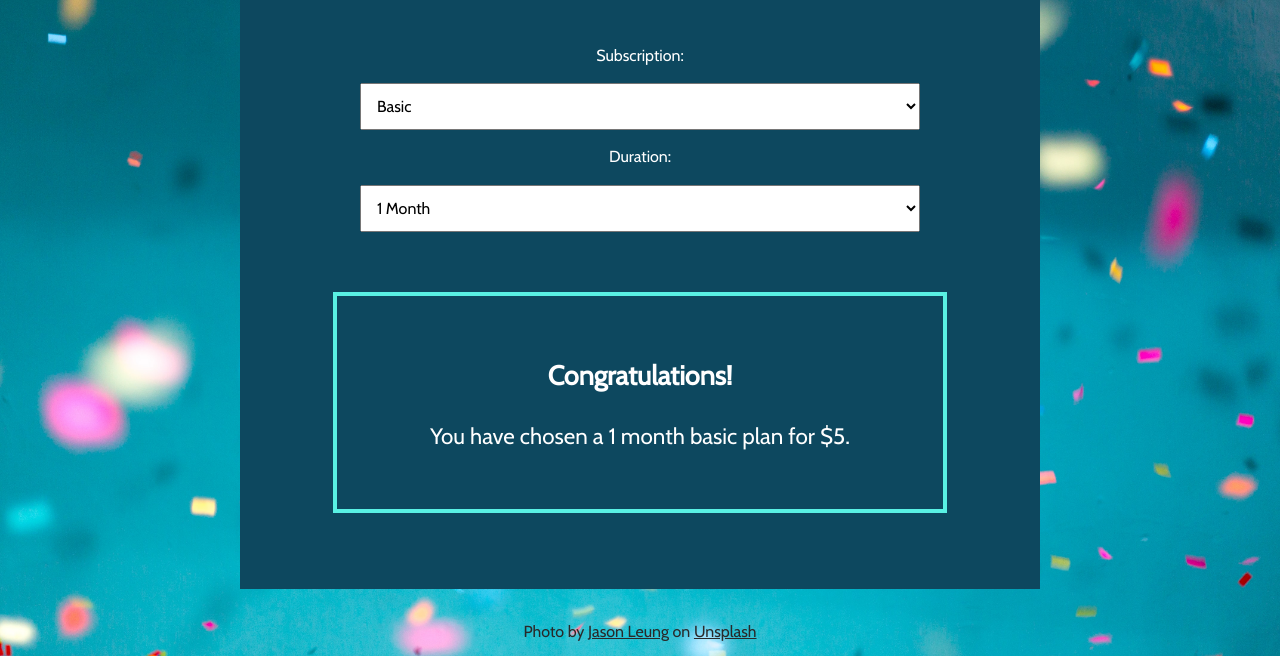
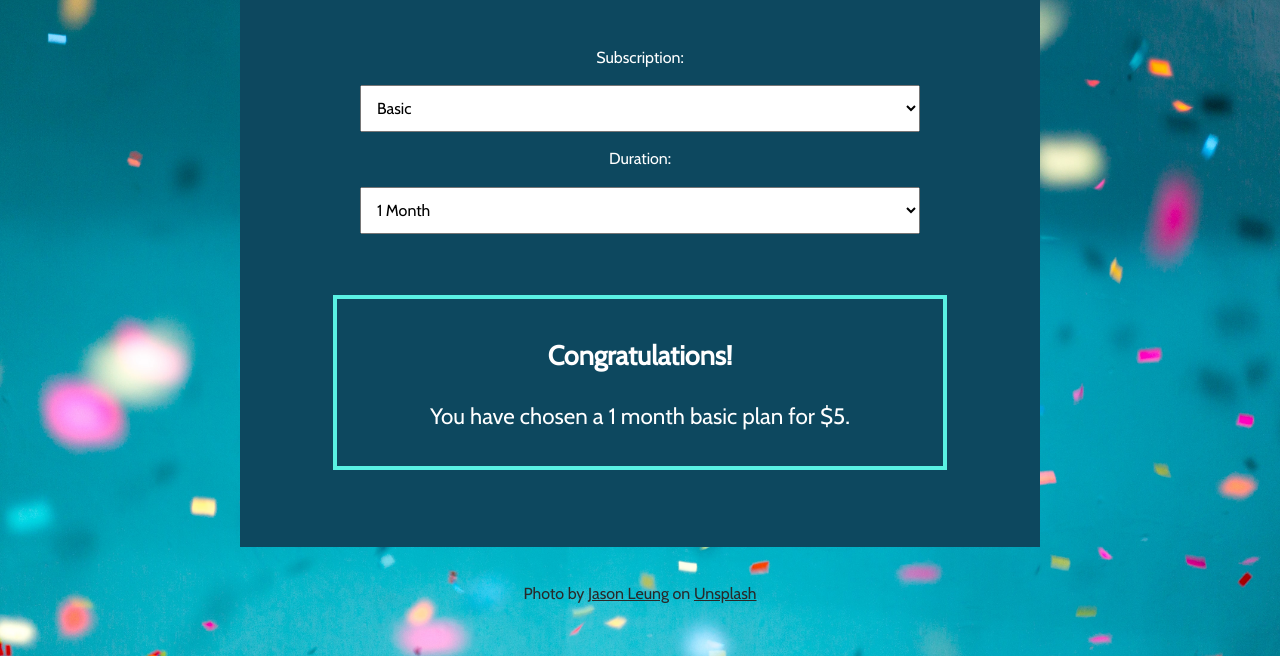
Before and after one commit to RobertSchusterFrontEndWebDeveloper/subscription-calculator, a website: page index.html in a window 1280 px wide. Shown: the part 144-800 px from the top of the page. Drawn offline with nearby package versions, Linux system fonts and the light colour scheme.

Commit message:
Fix Congrats box to not overflow page on larger subscription packages

```diff
--- a/css/styles.css
+++ b/css/styles.css
@@ -69,7 +69,7 @@ select#months {
 
 .congrats {
   width: 80%;
-  padding: 1.5em 0;
+  padding: 0.5em 0;
   margin: 2em 0;
   border: 4px solid rgb(89, 241, 228);
   font-size: 1.2em;
```
